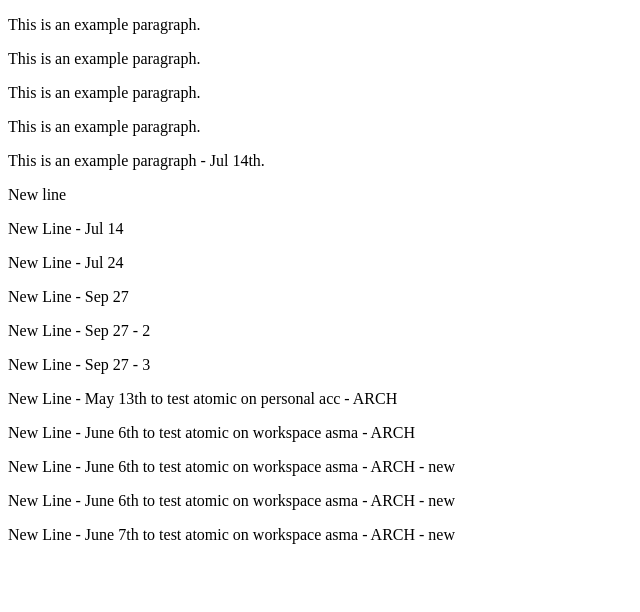
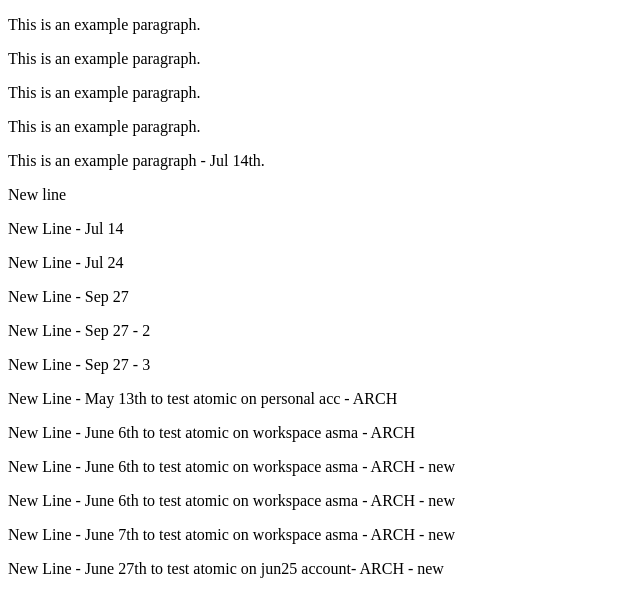
Before and after one commit to roshmaran/testing123, a plain HTML site: page index.html in a window 1280 px wide. Shown: the whole page, without its empty margins (0-640 px from the left). Drawn offline with Linux system fonts and the light colour scheme.

Commit message:
Update index.html

```diff
--- a/index.html
+++ b/index.html
@@ -20,5 +20,6 @@
     <p>New Line - June 6th to test atomic on workspace asma - ARCH - new</p>
     <p>New Line - June 6th to test atomic on workspace asma - ARCH - new</p>
     <p>New Line - June 7th to test atomic on workspace asma - ARCH - new</p>
+    <p>New Line - June 27th to test atomic on jun25 account- ARCH - new</p>
   </body>
 </html>
```
